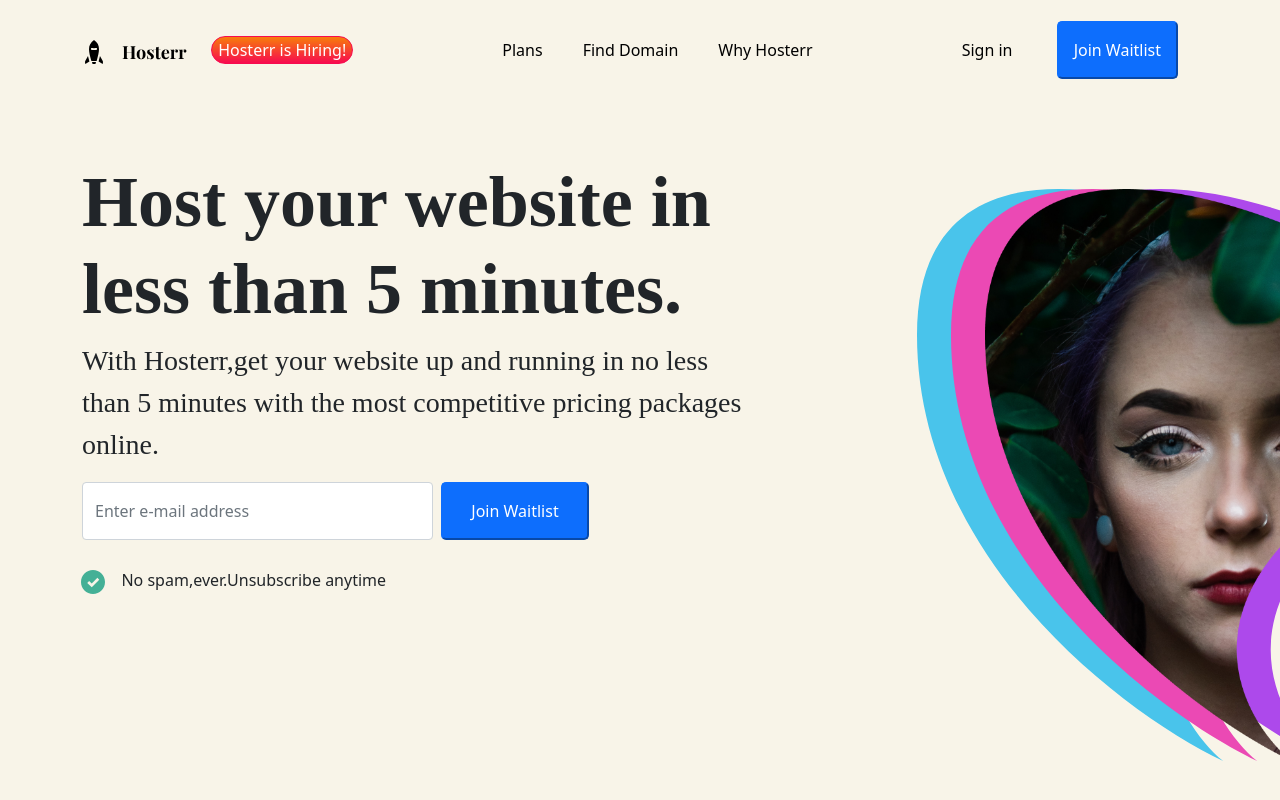
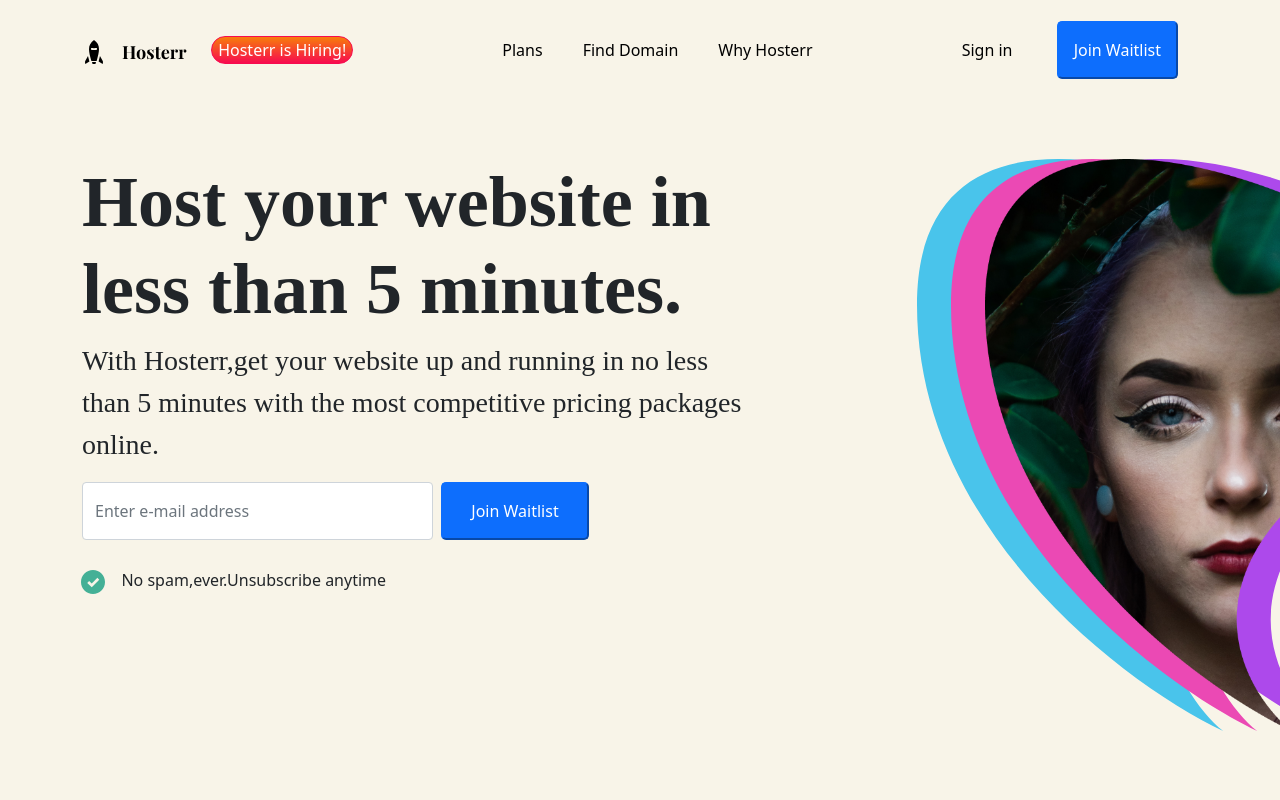
Before and after one commit to catherinekimani/Level-1-, a React (Create React App) app: page / in a window 1280 px wide. Shown: the top 800 px of the page. Built offline with nearby package versions, Linux system fonts and the light colour scheme.

Commit message:
Style: Position images

```diff
--- a/package.json
+++ b/package.json
@@ -10,6 +10,7 @@
     "react-dom": "^18.2.0",
     "react-router-dom": "^6.3.0",
     "react-scripts": "5.0.1",
+    "sass": "^1.54.9",
     "styled-components": "^5.3.5",
     "web-vitals": "^2.1.4"
   },
--- a/src/App.css
+++ b/src/App.css
@@ -6,30 +6,30 @@
 
 .image4 {
     position: absolute;
-    top: 30px;
+    top: 20%;
     left: 20%;
 }
 
 .image2 {
     position: absolute;
-    top: 30px;
+    top: 20%;
     left: 25%;
 }
 
 
 .image3 {
     position: absolute;
-    top: 30px;
+    top: 20%;
     left: 35%;
 }
 
 .image1 {
     position: absolute;
-    top: 30px;
+    top: 20%;
     left: 30%;
 }
 
-.form-check{
+.form-check {
     margin-left: -6%;
     margin-top: 2%;
 }
```
Also changed, not shown: 1 other file (tests, documents, lock files or other folders).
